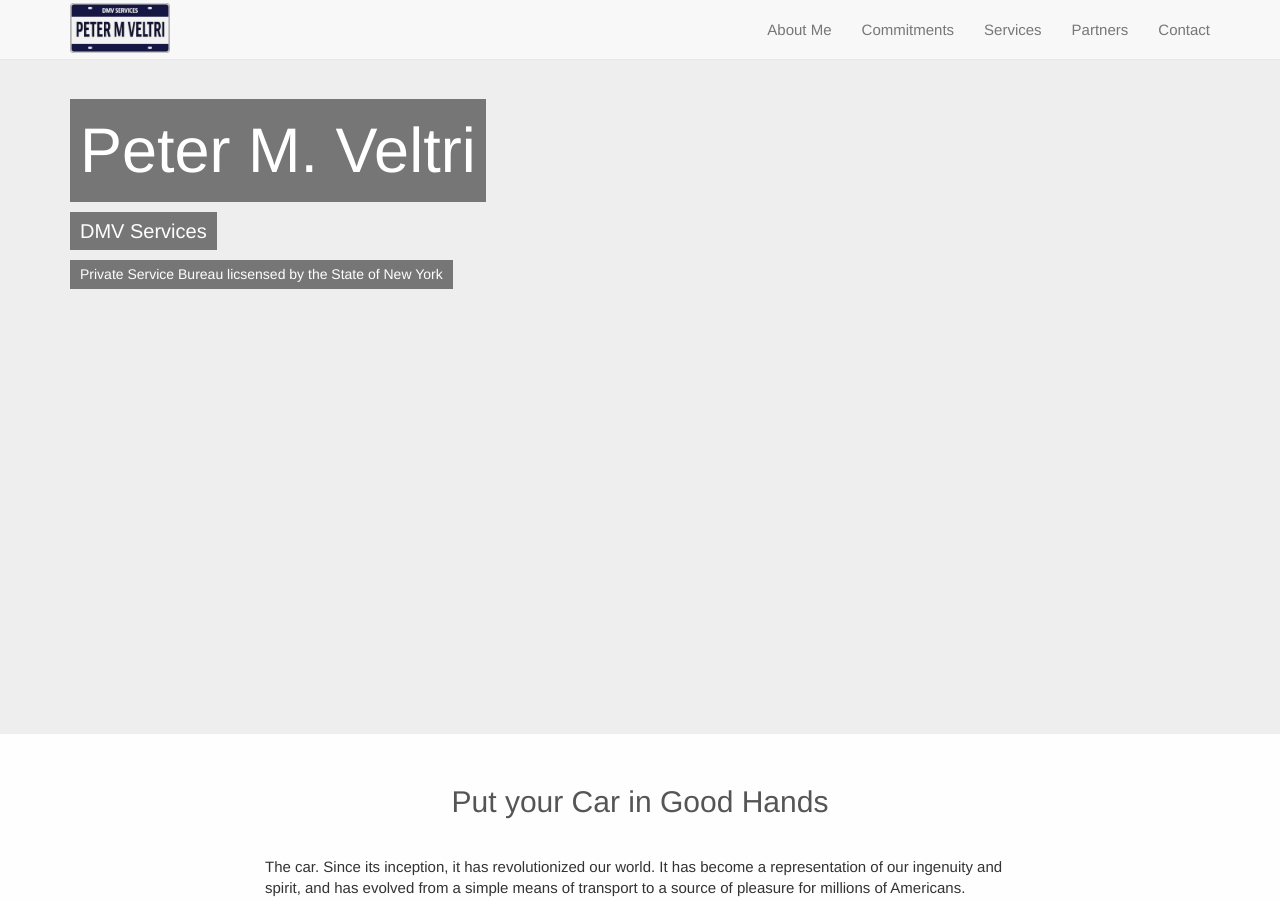
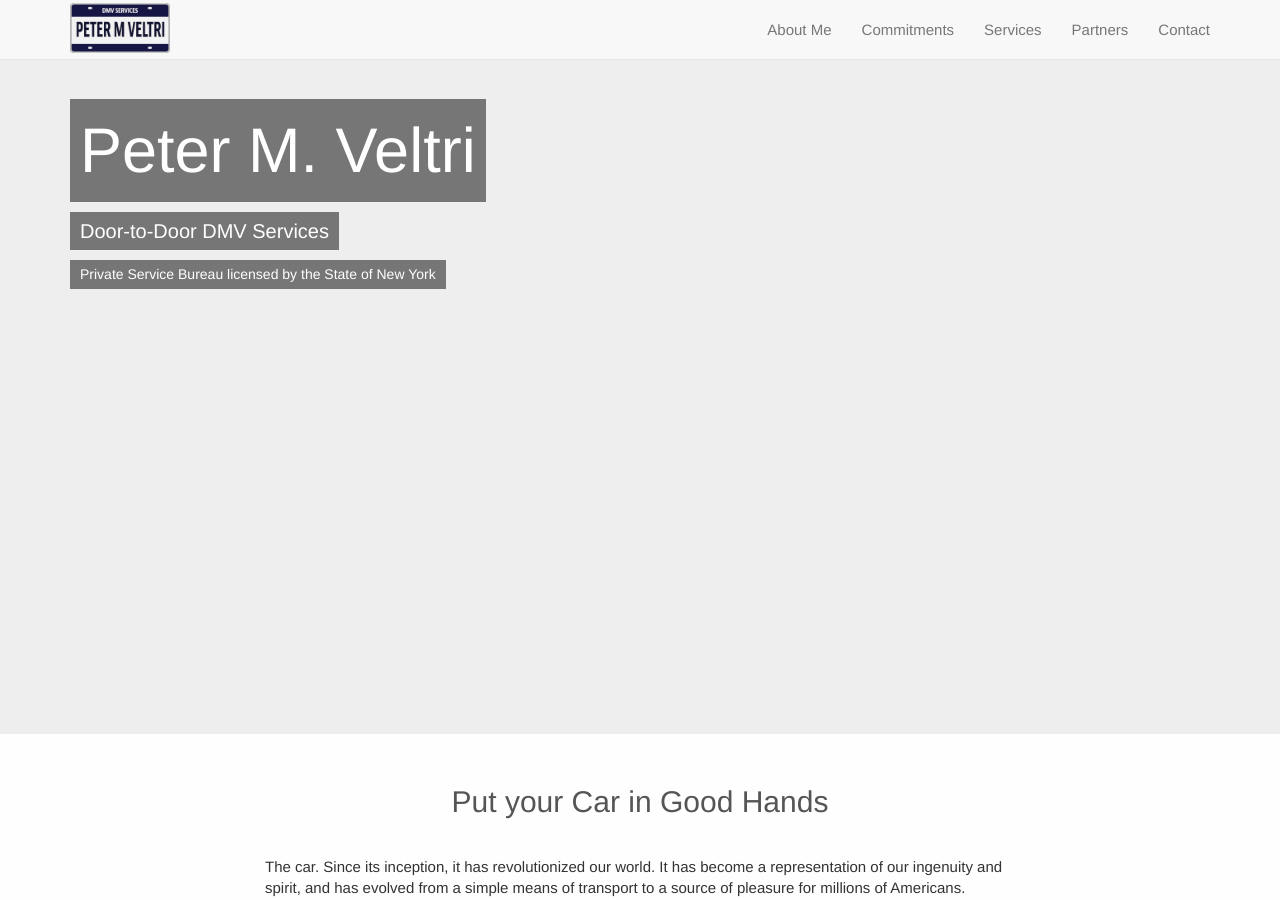
Before and after one commit to 91ferns/peterveltri, a Jekyll site: the page built from index.html, in a window 1280 px wide and 900 px high. Built offline with Jekyll 4.4.1, drawn with Linux system fonts in a browser that asks for light colours; nearby versions of some CDN libraries; some of the changed text lies outside the part shown.

Commit message:
Added contact and backgrounds. More ready

```diff
--- a/_includes/footer.html
+++ b/_includes/footer.html
@@ -3,7 +3,7 @@
   <div class="container">
 
     <a style="float: right;" href="//91ferns.com"><img style="width: 120px;" src="https://secure.91ferns.com/img/91ferns.png"></a>
-    <p>© Peter M. Veltri 2014. All rights reserved.</p>
+    <p>© Peter M. Veltri 2014. All rights reserved. Private Service Bureau licensed by the State of New York.</p>
   </div>
 
 </footer>
--- /dev/null
+++ b/_includes/partners.html
@@ -0,0 +1 @@
+Señorita
--- a/css/main.scss
+++ b/css/main.scss
@@ -245,6 +245,7 @@ section {
 }
 
 div.background {
+  height: 400px;
   height: 50vh;
   width: 100%;
   & {
--- a/index.html
+++ b/index.html
@@ -12,8 +12,8 @@ title: Peter Veltri | Drive Confident - Rest Assured
       <div class="container">
 
         <h1><span>Peter M. Veltri</span></h1>
-        <h3><span>DMV Services</span></h3>
-        <h5><span>Private Service Bureau licsensed by the State of New York</span></h5>
+        <h3><span>Door-to-Door DMV Services</span></h3>
+        <h5><span>Private Service Bureau licensed by the State of New York</span></h5>
 
       </div>
 
@@ -158,14 +158,26 @@ title: Peter Veltri | Drive Confident - Rest Assured
 
       <div class="row">
 
-        <div class="col-sm-10 col-sm-offset-1">
+        <div class="col-sm-6 col-sm-offset-3">
 
           <h2 class="section-title">My Partners</h2>
 
           <p>I have partnered </p>
         </div>
 
+        <div class="col-sm-10 col-sm-offset-1">
+
+          <div class="row">
+
+            <!-- this is where partners go -->
+            {% include partners.html %}
+
+          </div>
+
+        </div>
+
       </div>
+
 
     </div>
 
```
